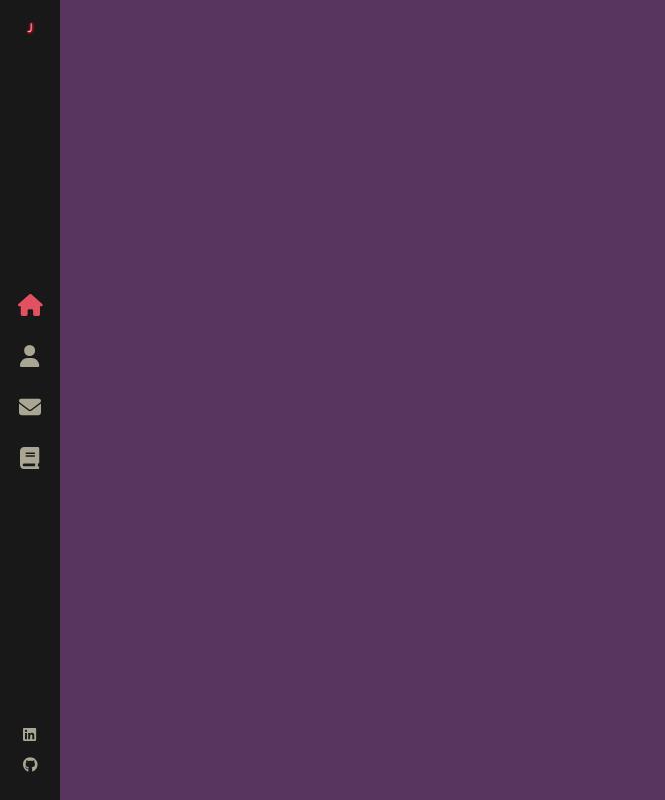
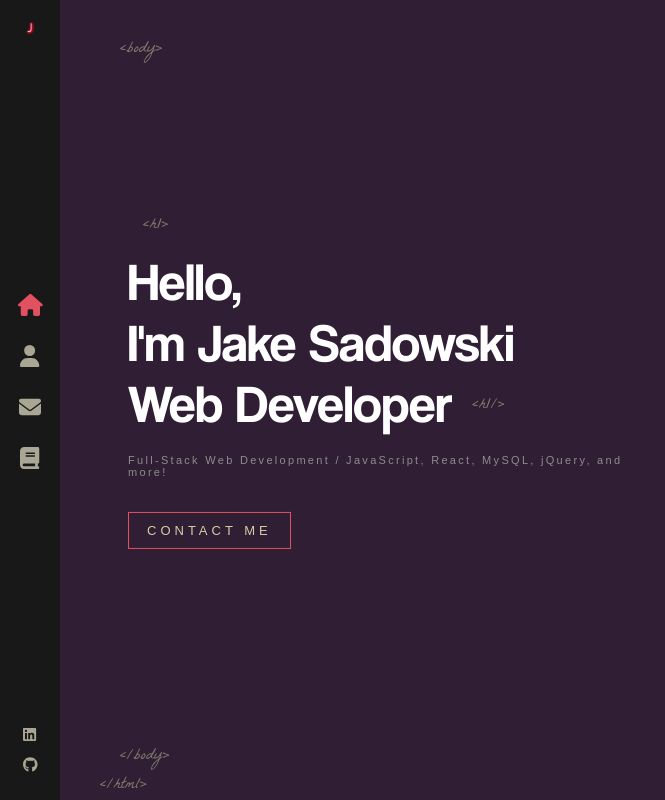
Before and after one commit to jsadowski7/JS-React-Portfolio, a React (Create React App) app in the folder 01-portfolio-app/: page / in a window 1280 px wide. Shown: the whole page, without its empty margins (0-665 px from the left). Built offline with nearby package versions, Linux system fonts and the light colour scheme.

Commit message:
Added homepage layout; Animations for initial greeting popup; Created contact me button under homepage

```diff
--- a/01-portfolio-app/src/App.js
+++ b/01-portfolio-app/src/App.js
@@ -1,12 +1,15 @@
 import './App.scss';
 import { Routes, Route } from 'react-router-dom';
 import Layout from './components/Layout';
+import Home from './components/Home';
 
 function App() {
   return (
     <>
     <Routes>
-      <Route path="/" element={<Layout />} />
+      <Route path="/" element={<Layout />}>
+        <Route index element={<Home />} />
+        </Route>
     </Routes>
     </>
   );
--- /dev/null
+++ b/01-portfolio-app/src/components/Home/index.js
@@ -0,0 +1,19 @@
+import { Link } from 'react-router-dom';
+import './index.scss';
+
+const Home = () => {
+    return (
+        <div className="container home-page">
+            <div className="text-zone">
+                <h1>Hello, <br /> I'm Jake Sadowski
+                <br />
+                Web Developer
+                </h1>
+                <h2>Full-Stack Web Development / JavaScript, React, MySQL, jQuery, and more!</h2>
+                <Link to="/contact" className="flat-button">CONTACT ME</Link>
+            </div>
+        </div>
+    )
+}
+
+export default Home;
--- /dev/null
+++ b/01-portfolio-app/src/components/Home/index.scss
@@ -0,0 +1,70 @@
+.home-page {
+    .text-zone {
+        position: absolute;
+        left: 10%;
+        top: 50%;
+        transform: translateY(-50%);
+        width: 40%;
+        max-height: 90%;
+    }
+    h1 {
+        color: #fff;
+        font-size: 53px;
+        margin: 0;
+        font-family: 'Coolvetica';
+        font-weight: 400;
+
+        &::before {
+            content: '<h1>';
+            font-family: 'La Belle Aurore';
+            color: #d1d0a3;
+            font-size: 16px;
+            position: absolute;
+            margin-top: -40px;
+            left: 15px;
+            opacity: 0.5;
+        }
+
+        &::after {
+            content: '<h1/>';
+            font-family: 'La Belle Aurore';
+            color: #d1d0a3;
+            font-size: 16px;
+            position: absolute;
+            margin-top: 18px;
+            margin-left: 20px;
+            opacity: 0.5;
+            animation: fadeIn 1s 1.7s backwards;
+        }
+    }
+// OPACITY NOT LOADING UNTIL ANIMATION
+    h2 {
+        color: #8d8d8d;
+        margin-top: 20px;
+        font-weight: 400;
+        font-size: 11px;
+        font-family: sans-serif;
+        letter-spacing: 2.3px;
+        animation: fadeIn 1s 1.8s backwards;
+    }
+
+    .flat-button {
+        color: #d1d0a3;
+        font-size: 13px;
+        font-weight: 400;
+        letter-spacing: 4px;
+        font-family: sans-serif;
+        text-decoration: none;
+        padding: 10px 18px;
+        border: 1px solid #e1515f;
+        margin-top: 25px;
+        float: left;
+        animation: fadeIn 1s 1.8s backwards;
+        white-space: nowrap;
+
+        &:hover {
+            background-color: #d1d0a3;
+            color: #333;
+        }
+    }
+}
--- a/01-portfolio-app/src/components/Layout/index.js
+++ b/01-portfolio-app/src/components/Layout/index.js
@@ -1,10 +1,25 @@
 import Sidebar from '../Sidebar';
 import './index.scss';
+import { Outlet } from 'react-router-dom';
 
 const Layout = () => {
-    return <>
-    <Sidebar />
-    </>
+  return (
+    <div className="App">
+      <Sidebar />
+      <div className='page'>
+        <span className='tags top-tags'>&lt;body&gt;</span>
+
+        <Outlet />
+
+        <span className='tags bottom-tags'>
+        &lt;/body&gt;
+        <br />
+        <span className='bottom-tag-html'>&lt;/html&gt;</span>
+        </span>
+
+      </div>
+    </div>
+  )
 }
 
 export default Layout
--- a/01-portfolio-app/src/components/Layout/index.scss
+++ b/01-portfolio-app/src/components/Layout/index.scss
@@ -0,0 +1,39 @@
+.page {
+    width: 100%;
+    height: 100%;
+    position: absolute;
+}
+
+.top-tags {
+    bottom: auto;
+    top: 35px;
+}
+
+.tags {
+    color: #d1d0a3;
+    opacity: 0.5;
+    position: absolute;
+    bottom: 0;
+    left: 120px;
+    font-size: 16px;
+    font-family: 'La Belle Aurore';
+}
+
+.bottom-tag-html {
+    margin-left: -20px;
+}
+
+.container {
+    width: 100%;
+    will-change: contents;
+    height: 90%;
+    min-height: 566px;
+    position: absolute;
+    opacity: 0;
+    top: 5%;
+    margin: 0 auto;
+    z-index: 1;
+    transform-style: preserve-3d;
+    animation: fadeIn 1s forwards;
+    animation-delay: 1s;
+}
--- a/01-portfolio-app/src/index.css
+++ b/01-portfolio-app/src/index.css
@@ -6,7 +6,7 @@
   margin: 0;
   font-family: 300 11px/1.4 'Helvetica Neue', 'sans-serif';
   color: #41463d;
-  background: #58355e;
+  background: #2f1e34;
   overflow: hidden;
   display: block;
   -webkit-font-smoothing: antialiased;
```
